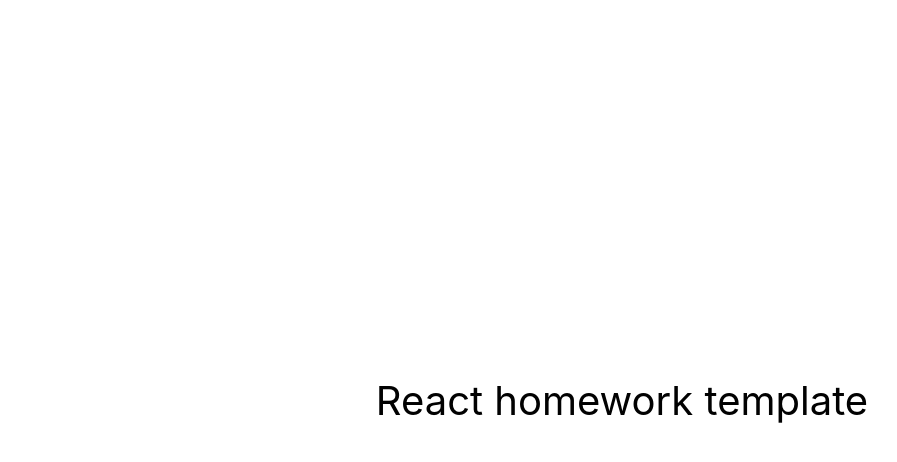
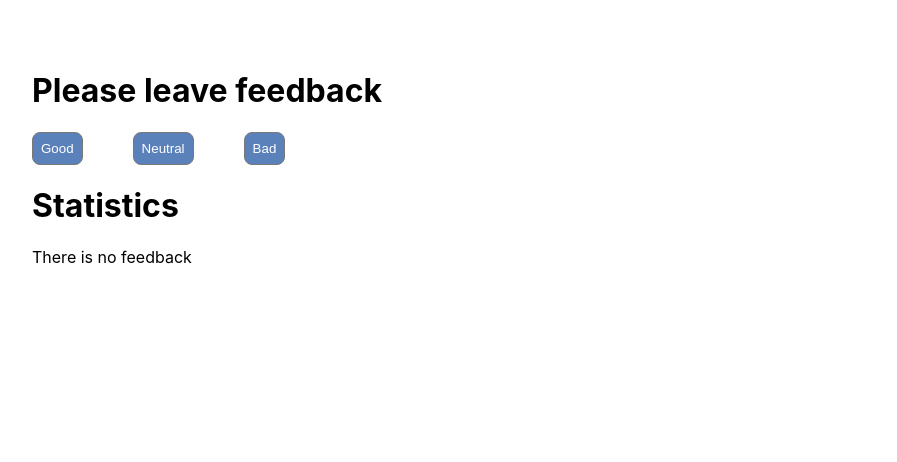
Before and after one commit to Natalia-Nowak/goit-react-hw-04-feedback, a React (Create React App) app: page / in a window 1280 px wide. Shown: the top 462 px of the page, without its empty margins (18-915 px from the left). Built offline with nearby package versions, Linux system fonts and the light colour scheme.

Commit message:
changed class components to function components

```diff
--- /dev/null
+++ b/src/components/App.css
@@ -0,0 +1,8 @@
+.wrapper {
+  padding: 50px;
+}
+
+.buttons-wrapper {
+  display: flex;
+  gap: 30px;
+}
--- a/src/components/App.jsx
+++ b/src/components/App.jsx
@@ -1,16 +1,61 @@
+import React, { Component } from 'react';
+import { useState, useEffect } from 'react';
+import Statistics from './Statistics/Statistics';
+import FeedbackOptions from './FeedbackOptions/FeedbackOptions';
+import Section from './Section/Section';
+import Notification from './Notification/Notification';
+import './App.css';
+
 export const App = () => {
+  const [good, setGood] = useState(0);
+  const [neutral, setNeutral] = useState(0);
+  const [bad, setBad] = useState(0);
+
+  const increment = option => {
+    if (option === 'Good') {
+      setGood(good + 1);
+    } else if (option === 'Neutral') {
+      setNeutral(neutral + 1);
+    } else if (option === 'Bad') {
+      setBad(bad + 1);
+    }
+  };
+
+  const countTotalFeedback = () => {
+    return good + neutral + bad;
+  };
+
+  const countPositiveFeedbackPercentage = () => {
+    const sum = good + neutral + bad;
+
+    if (sum === 0) {
+      return '0%';
+    }
+    return Math.round((good / sum) * 100) + '%';
+  };
+
   return (
-    <div
-      style={{
-        height: '100vh',
-        display: 'flex',
-        justifyContent: 'center',
-        alignItems: 'center',
-        fontSize: 40,
-        color: '#010101'
-      }}
-    >
-      React homework template
+    <div className="wrapper">
+      <Section title="Please leave feedback">
+        <div className="buttons-wrapper">
+          <FeedbackOptions option={'Good'} onLeaveFeedback={increment} />
+          <FeedbackOptions option={'Neutral'} onLeaveFeedback={increment} />
+          <FeedbackOptions option={'Bad'} onLeaveFeedback={increment} />
+        </div>
+      </Section>
+      <Section title="Statistics">
+        {countTotalFeedback() === 0 ? (
+          <Notification message="There is no feedback" />
+        ) : (
+          <Statistics
+            good={good}
+            neutral={neutral}
+            bad={bad}
+            total={countTotalFeedback()}
+            positivePercentage={countPositiveFeedbackPercentage()}
+          />
+        )}
+      </Section>
     </div>
   );
 };
--- /dev/null
+++ b/src/components/FeedbackOptions/FeedbackOptions.css
@@ -0,0 +1,13 @@
+.feedback-button {
+  margin-right: 20px;
+  padding: 8px;
+  cursor: pointer;
+  background-color: #5b81ba;
+  border: 0.2px solid #797979;
+  border-radius: 8px;
+  color: #ffffff;
+}
+.feedback-button:hover {
+  background-color: #4c6d9f;
+  box-shadow: 0px 2px 9px 0px rgba(0, 0, 0, 0.25);
+}
--- /dev/null
+++ b/src/components/FeedbackOptions/FeedbackOptions.jsx
@@ -0,0 +1,12 @@
+import React, { Component } from 'react';
+import { useState, useEffect } from 'react';
+import PropTypes from 'prop-types';
+import './FeedbackOptions.css';
+
+export default function FeedbackOptions({ onLeaveFeedback, option }) {
+  return (
+    <button className="feedback-button" onClick={() => onLeaveFeedback(option)}>
+      {option}
+    </button>
+  );
+}
--- /dev/null
+++ b/src/components/Notification/Notification.jsx
@@ -0,0 +1,11 @@
+import React, { Component } from 'react';
+import { useState } from 'react';
+import PropTypes from 'prop-types';
+
+export default function Notification({ message }) {
+  return (
+    <div>
+      <p>{message}</p>
+    </div>
+  );
+}
--- /dev/null
+++ b/src/components/Section/Section.jsx
@@ -0,0 +1,12 @@
+import React, { Component } from 'react';
+import { useState } from 'react';
+import PropTypes from 'prop-types';
+
+export default function Section({ title, children }) {
+  return (
+    <div>
+      <h1>{title}</h1>
+      {children}
+    </div>
+  );
+}
--- /dev/null
+++ b/src/components/Statistics/Statistics.jsx
@@ -0,0 +1,21 @@
+import React, { Component } from 'react';
+import { useState, useEffect } from 'react';
+import PropTypes from 'prop-types';
+
+export default function Statistics({
+  good,
+  neutral,
+  bad,
+  total,
+  positivePercentage,
+}) {
+  return (
+    <div>
+      <p>Good: {good}</p>
+      <p>Neutral: {neutral}</p>
+      <p>Bad: {bad}</p>
+      <p>Total: {total}</p>
+      <p>Positive feedback: {positivePercentage}</p>
+    </div>
+  );
+}
```
